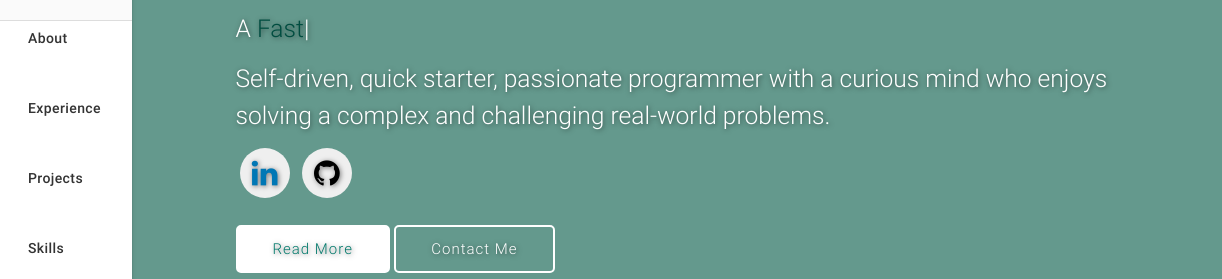
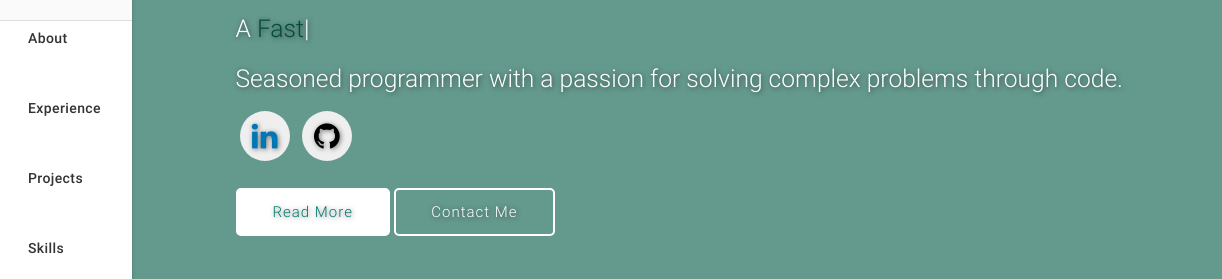
Before and after one commit to daniql/daniql.github.io, a plain HTML site: page index.html in a window 1280 px wide. Shown: the part 140-419 px from the top of the page, 58-1280 px from the left. Drawn offline with nearby package versions, Linux system fonts and the light colour scheme.

Commit message:
updated tagline

```diff
--- a/index.html
+++ b/index.html
@@ -185,7 +185,7 @@
               <h2>Hi, I'm <span class="teal">Danial Ahmad.</span></h2>
               <h5 style="color:#fff">A <span class="typing" style="font-weight: 300; color:#004d40"></span></h5>
               <!-- <h5 style="color:#00796b">A <span class="typing" style="font-weight: 300; color:#fff"></span></h5> -->
-              <h5>Self-driven, quick starter, passionate programmer with a curious mind who enjoys solving a complex and challenging real-world problems.</h5>
+              <h5>Seasoned programmer with a passion for solving complex problems through code.</h5>
             </div>
             <div class="social">
               <a href="https://www.linkedin.com/in/danny-ahmad-a97819289/" target="_blank">
```
